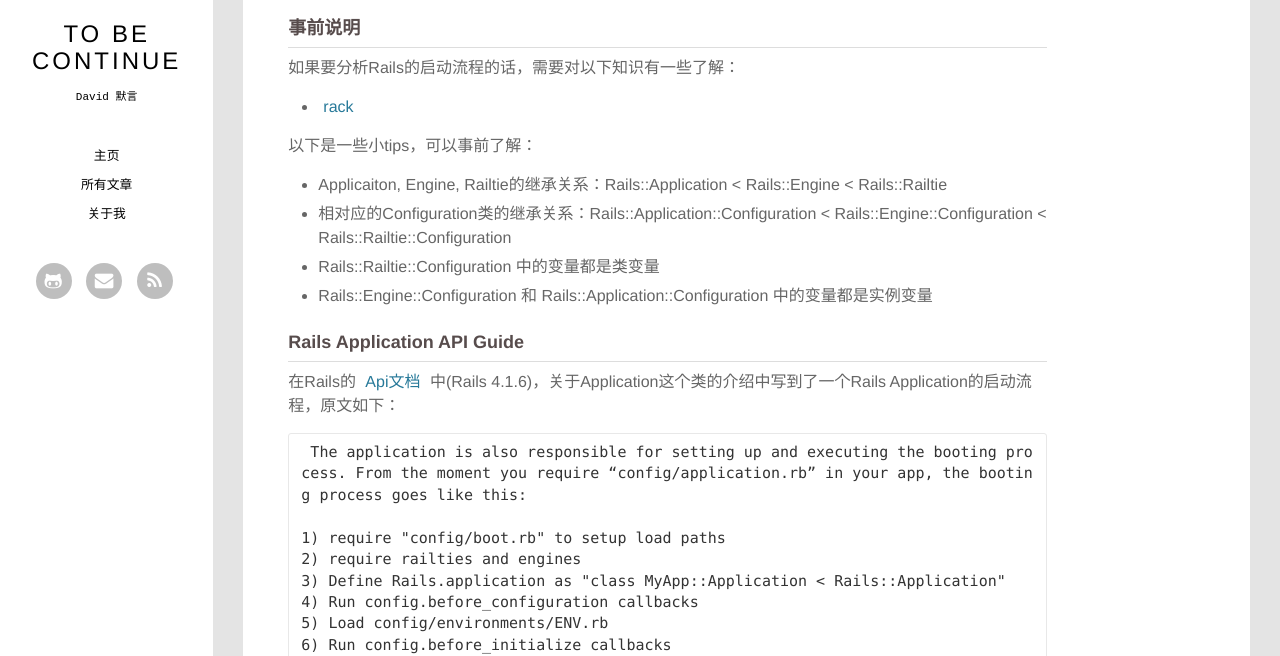
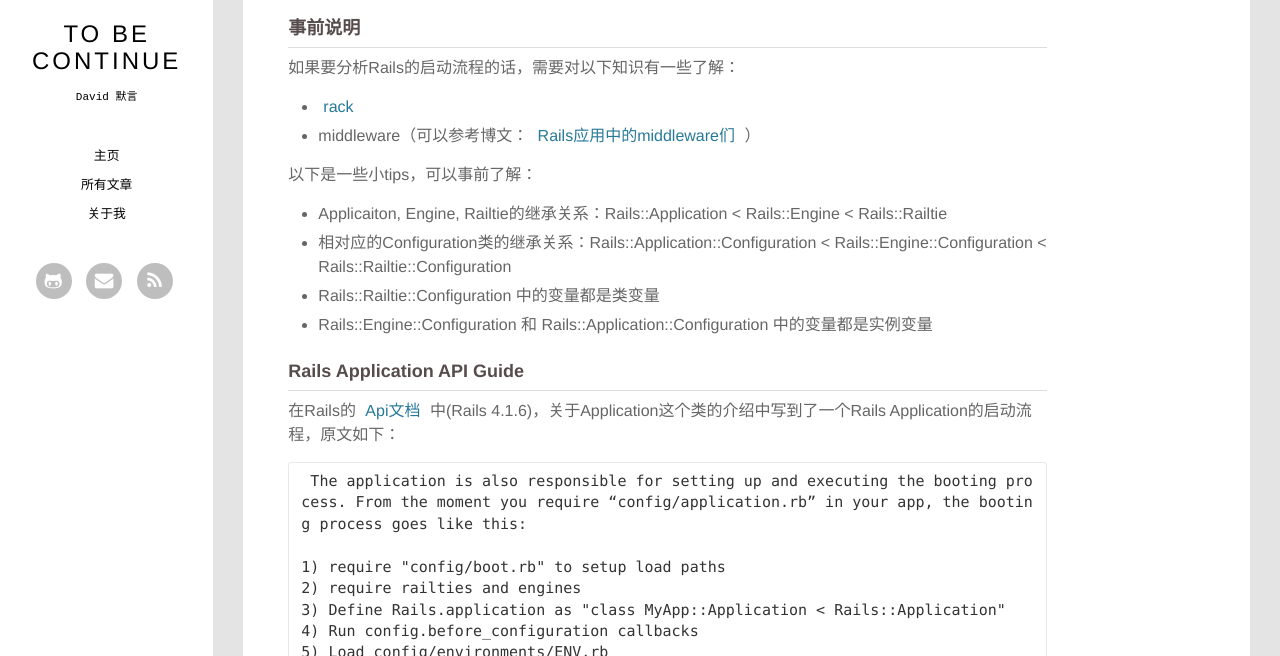
Before and after one commit to MakeItEasy/makeiteasy.github.com, a Jekyll site: the page built from _posts/2014-10-18-rails-application-booting-process.markdown, in a window 1280 px wide and 900 px high, cut to the strip 244-900 px from the top of the window. Built offline with Jekyll 4.4.1, drawn with Linux system fonts in a browser that asks for light colours; Markdown is read by kramdown in place of the engine named in the settings; comment, search, counter and statistics services are not loaded.

Commit message:
添加了middleware链接

```diff
--- a/_posts/2014-10-18-rails-application-booting-process.markdown
+++ b/_posts/2014-10-18-rails-application-booting-process.markdown
@@ -16,6 +16,9 @@
 如果要分析Rails的启动流程的话，需要对以下知识有一些了解：
 
 * [rack](https://github.com/rack/rack)
+* middleware（可以参考博文：
+[Rails应用中的middleware们]({%post_url 2014-10-19-middleware-in-rails-application%})
+）
 
 以下是一些小tips，可以事前了解：
 
```
